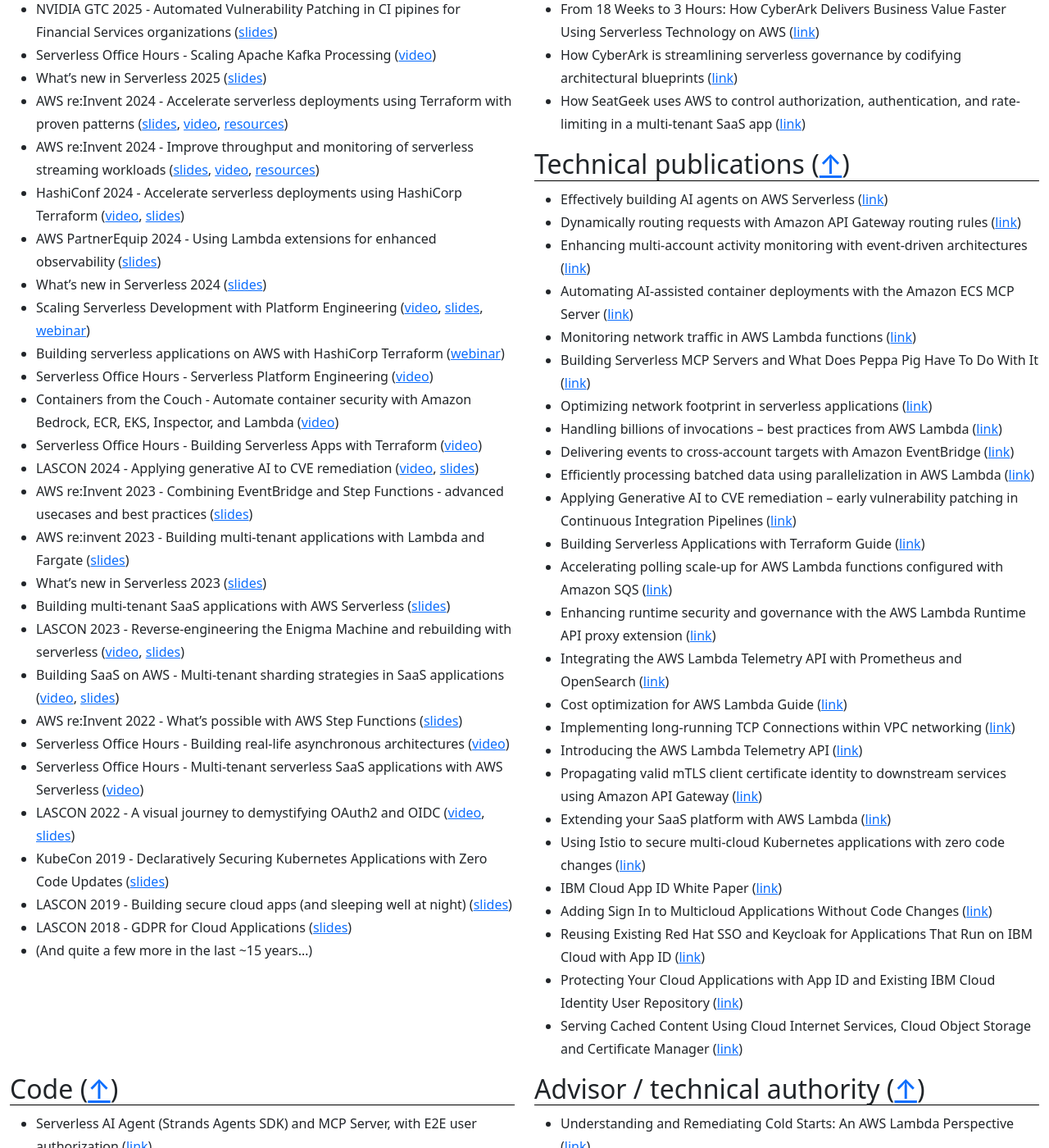
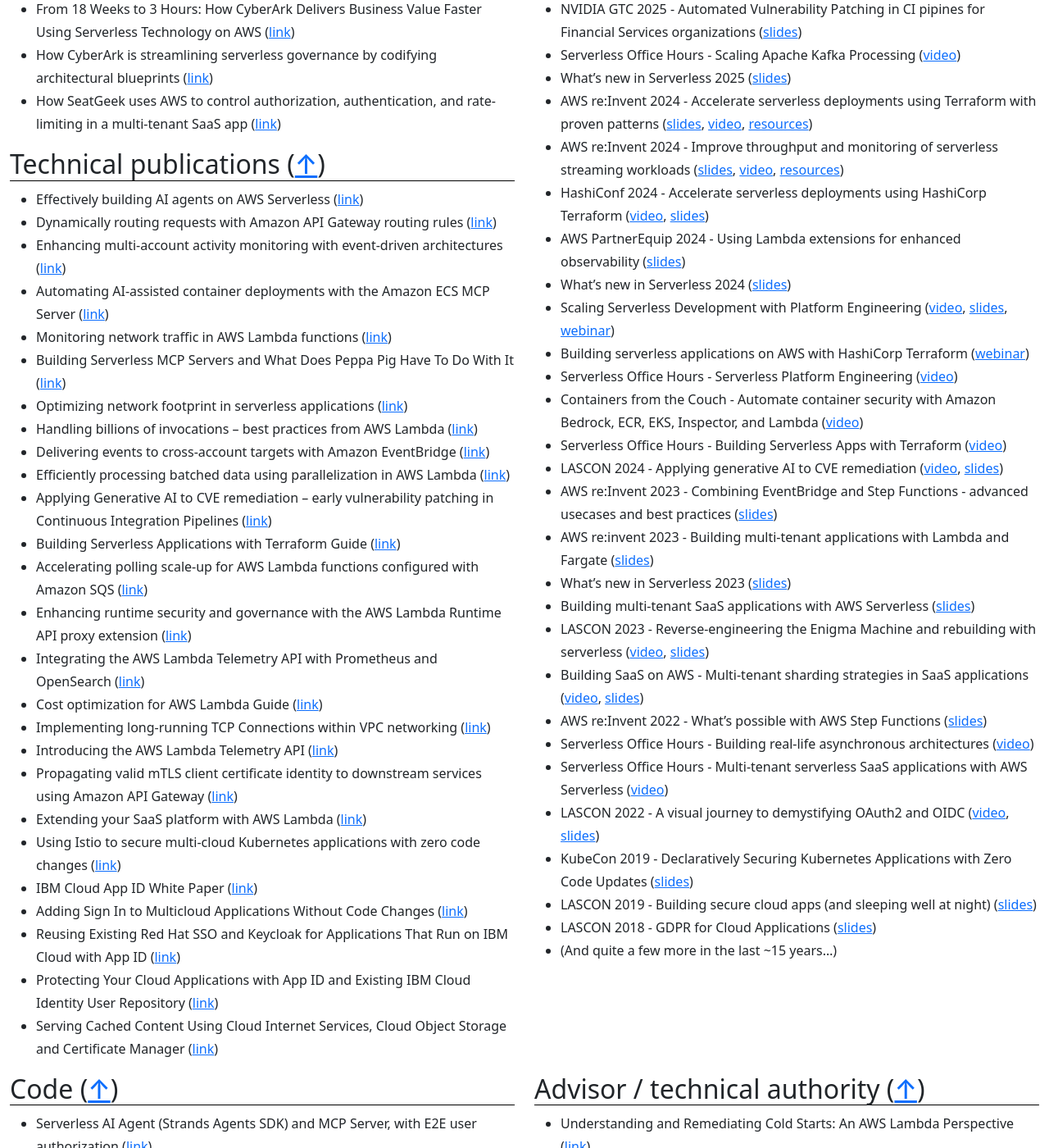
Before and after one commit to aal80/whoami, a Jekyll site: the page built from index.md, in a window 1280 px wide and 1400 px high, scrolled down 740 px. Shown: the whole window at 82% size. Built offline with Jekyll 4.4.1, drawn with Linux system fonts in a browser that asks for light colours; some of the changed text lies outside the part shown.

Commit message:
Update default.html

```diff
--- a/_layouts/default.html
+++ b/_layouts/default.html
@@ -42,16 +42,16 @@
         </div>
         <div class="row">
             <div class="col-12 col-lg-6">
+{% capture publications %}
+{% include publications.md %}
+{% endcapture %}
+{{ publications | markdownify }}
+            </div>
+            <div class="col-12 col-lg-6">
 {% capture talks %}
 {% include talks.md %}
 {% endcapture %}
 {{ talks | markdownify }}
-            </div>
-            <div class="col-12 col-lg-6">
-{% capture publications %}
-{% include publications.md %}
-{% endcapture %}
-{{ publications | markdownify }}
             </div>
         </div>
 
```
